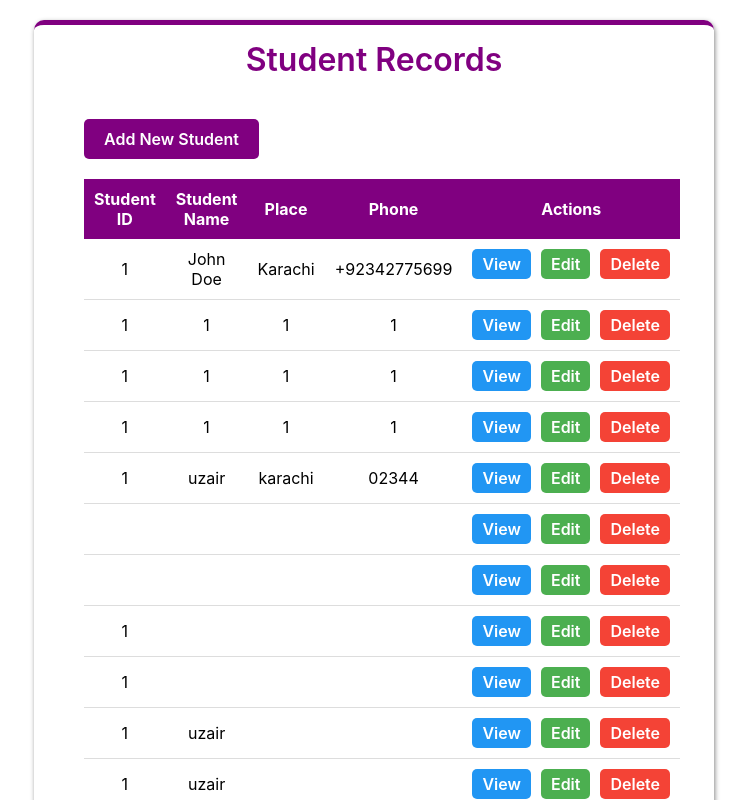
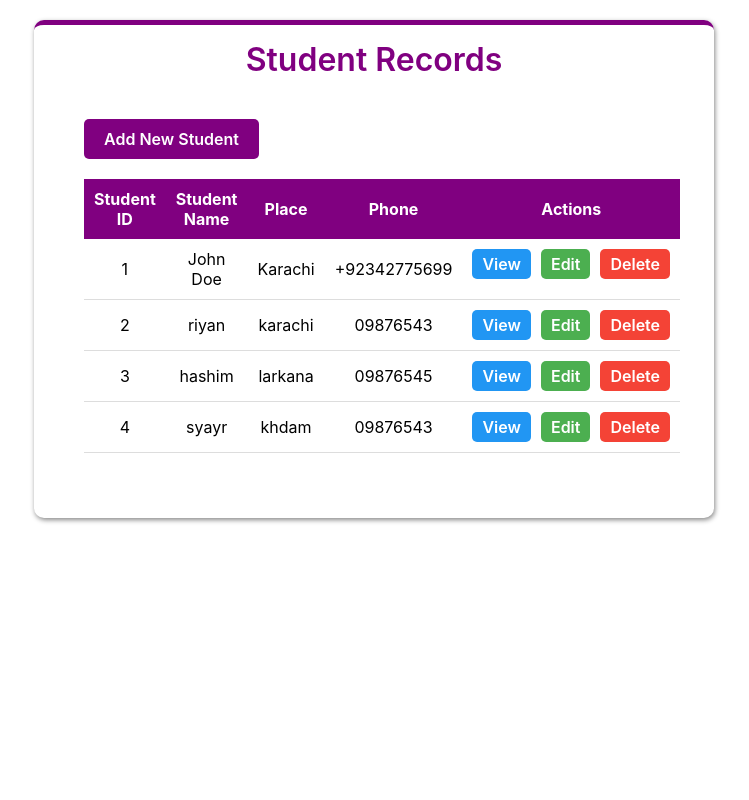
Before and after one commit to UzairAhmed250/student-data, a React (Create React App) app: page / in a window 1280 px wide. Shown: the top 800 px of the page, without its empty margins (266-1015 px from the left). Built offline with nearby package versions, Linux system fonts and the light colour scheme; data requests are answered from the project's data file.

Commit message:
adding create student data funcnality

```diff
--- a/db.json
+++ b/db.json
@@ -7,100 +7,22 @@
       "phone": "+92342775699"
     },
     {
-      "id": "1",
-      "name": "1",
-      "place": "1",
-      "phone": "1"
+      "id": "2",
+      "name": "riyan",
+      "phone": "09876543",
+      "place": "karachi"
     },
     {
-      "id": "1",
-      "name": "1",
-      "place": "1",
-      "phone": "1"
+      "id": "3",
+      "name": "hashim",
+      "phone": "09876545",
+      "place": "larkana"
     },
     {
-      "id": "1",
-      "name": "1",
-      "place": "1",
-      "phone": "1"
-    },
-    {
-      "id": "1",
-      "name": "uzair",
-      "place": "karachi",
-      "phone": "02344"
-    },
-    {
-      "id": "",
-      "name": "",
-      "phone": "",
-      "place": ""
-    },
-    {
-      "id": "",
-      "name": "",
-      "phone": "",
-      "place": ""
-    },
-    {
-      "id": "1",
-      "name": "",
-      "phone": "",
-      "place": ""
-    },
-    {
-      "id": "1",
-      "name": "",
-      "phone": "",
-      "place": ""
-    },
-    {
-      "id": "1",
-      "name": "uzair",
-      "phone": "",
-      "place": ""
-    },
-    {
-      "id": "1",
-      "name": "uzair",
-      "phone": "",
-      "place": ""
-    },
-    {
-      "id": "1",
-      "name": "uzair",
-      "phone": "",
-      "place": "sad"
-    },
-    {
-      "id": "1",
-      "name": "uzair",
-      "phone": "",
-      "place": "sad"
-    },
-    {
-      "id": "1",
-      "name": "uzair",
-      "phone": "0317-0807563",
-      "place": "sad"
-    },
-    {
-      "id": "1",
-      "name": "uzair",
-      "phone": "0317-0807563",
-      "place": "sad"
-    },
-    {
-      "id": "1",
-      "name": "uzair",
-      "phone": "0317-0807563",
-      "place": "sad"
-    },
-    {
-      "id": "1",
-      "name": "uzair",
-      "phone": "0317-0807563",
-      "place": "sad"
+      "id": "4",
+      "name": "syayr",
+      "phone": "09876543",
+      "place": "khdam"
     }
   ]
 }
--- a/src/App.css
+++ b/src/App.css
@@ -151,3 +151,10 @@ th, td{
 .form-group label{
   font-weight: 600;
 }
+
+.error{
+  color: red;
+  font-weight: 400;
+  font-size: 14px;
+  font-style: italic;
+}
--- a/src/CreateStudent.js
+++ b/src/CreateStudent.js
@@ -1,10 +1,25 @@
 import React, { useEffect, useState } from 'react';
 import "./App.css";
-import { Link } from 'react-router-dom';
+import { Link, useNavigate } from 'react-router-dom';
+import { v4 as uuidv4 } from 'uuid';
+
 
 function CreateStudent() {
+    const navigate = useNavigate();
+    const [validationError, setValidationError] = useState({
+        name: false,
+        place: false,
+        phone: false
+    });
+    const validatoinErrorChange = (e) => {
+        setValidationError({
+            ...validationError,
+            [e.target.name]: true
+        })
+    }
+
     const [userValue,setUserValue] = useState({
-        id:"",
+        id: uuidv4(),
         name:"",
         phone:"",
         place:""
@@ -22,32 +37,54 @@ function CreateStudent() {
 
     const handleSubmit = (e) => {
         e.preventDefault();
-        // console.log(id, name, place, phone);
         console.log(userValue);
-
-        // const id = e.target.id.value;
-        // const name = e.target.name.value;
-        // const place = e.target.place.value;
-        // const phone = e.target.phone.value;
-        // const student = { id, name, place, phone };
-        // fetch('http://localhost:8000/students', {
-        //     method: 'POST',
-        //     headers: { "Content-Type": "application/json" },
-        //     body: JSON.stringify(student)
-        // }).then(() => {
-        //     console.log('new student added');
-        // })
+        fetch("http://localhost:8000/students",{
+            method: 'POST',
+            headers: { "Content-Type": "application/json" },
+            body: JSON.stringify(userValue)
+        })
+        .then((res)=>
+        {
+            alert("Student Data Updated Successfully!");
+            navigate('/');
+        })
+        .catch((err)=>console.log(err))
     }
 
-     const response = fetch('http://localhost:8000/students',
-         {
-        method: 'POST',
-        body: JSON.stringify(userValue),
-        headers: {
-            "Content-Type" : "application/json"
-        }
-    });
-    console.log(response, "response11");
+    // async function getData(){
+    //     const url = "http://localhost:8000/students";
+
+    //     console.log(url, "url'");
+    //     try {
+    //         const response = await fetch(url,{
+    //             method: 'POST',
+    //             headers: {
+    //                 'Content-Type': 'application/json'
+    //             },
+    //             body: JSON.stringify({username: "name"}),
+
+    //         });
+
+    //         if(!response.ok){
+    //             throw new Error(`response status: ${response.status}`);
+    //         }
+    //         const json = await response.json();
+    //         console.log(json);
+    //     } catch (error) {
+    //         console.log(error.message);
+    //     }
+    // }
+
+
+    //  const response = fetch('http://localhost:8000/students',
+    //      {
+    //     method: 'POST',
+    //     body: JSON.stringify(userValue),
+    //     headers: {
+    //         "Content-Type" : "application/json"
+    //     }
+    // });
+    // console.log(response, "response11");
   return (
 
 
@@ -59,20 +96,25 @@ function CreateStudent() {
             <form onSubmit={handleSubmit} className="form-fields" >
             <div className='form-group'>
                     <label htmlFor="id">Id: </label>
-                    <input type="text" name="id" id="id" value={userValue.id} onChange={handleFormChane} className='form-control' required/>
+                    <input type="text" name="id" id="id" value={userValue.id} onChange={handleFormChane} className='form-control' disabled required/>
                 </div>
                 <div className='form-group'>
                     <label htmlFor="name">Student Name: </label>
                     <input type="text" name="name" id="name" value={userValue.name} onChange={(e) =>handleFormChane(e)}
-                    className='form-control' required/>
+                    onMouseDown={(e)=>validatoinErrorChange(e)}  className='form-control' required/>
+                    {userValue.name.length === 0 && validationError.name && <span className='error'>* Name is required</span>}
                 </div>
                 <div className='form-group'>
                     <label htmlFor="place">Place: </label>
-                    <input type="text" name="place" id="place" value={userValue.place} onChange={(e) => handleFormChane(e)} className='form-control' required/>
+                    <input type="text" name="place" id="place" value={userValue.place} onChange={(e) => handleFormChane(e)}  onMouseDown={(e)=>validatoinErrorChange(e)} className='form-control' required/>
+                    {userValue.place.length === 0 && validationError.place && <span className='error'>* place is required</span>}
+
                 </div>
                 <div className='form-group'>
                     <label htmlFor="phone">Phone: </label>
-                    <input type="text" name="phone" id="phone" value={userValue.phone} onChange={(e) => handleFormChane(e)} className='form-control' required/>
+                    <input type="text" name="phone" id="phone" value={userValue.phone} onChange={(e) => handleFormChane(e)}  onMouseDown={(e)=>validatoinErrorChange(e)} className='form-control' required/>
+                    {userValue.phone.length === 0 && validationError.phone && <span className='error'>* phone is required</span>}
+
                 </div>
                 <div className='form-group form-group-button'>
                     <button type="submit" className='btn btn-primary'>Add Student</button>
```
